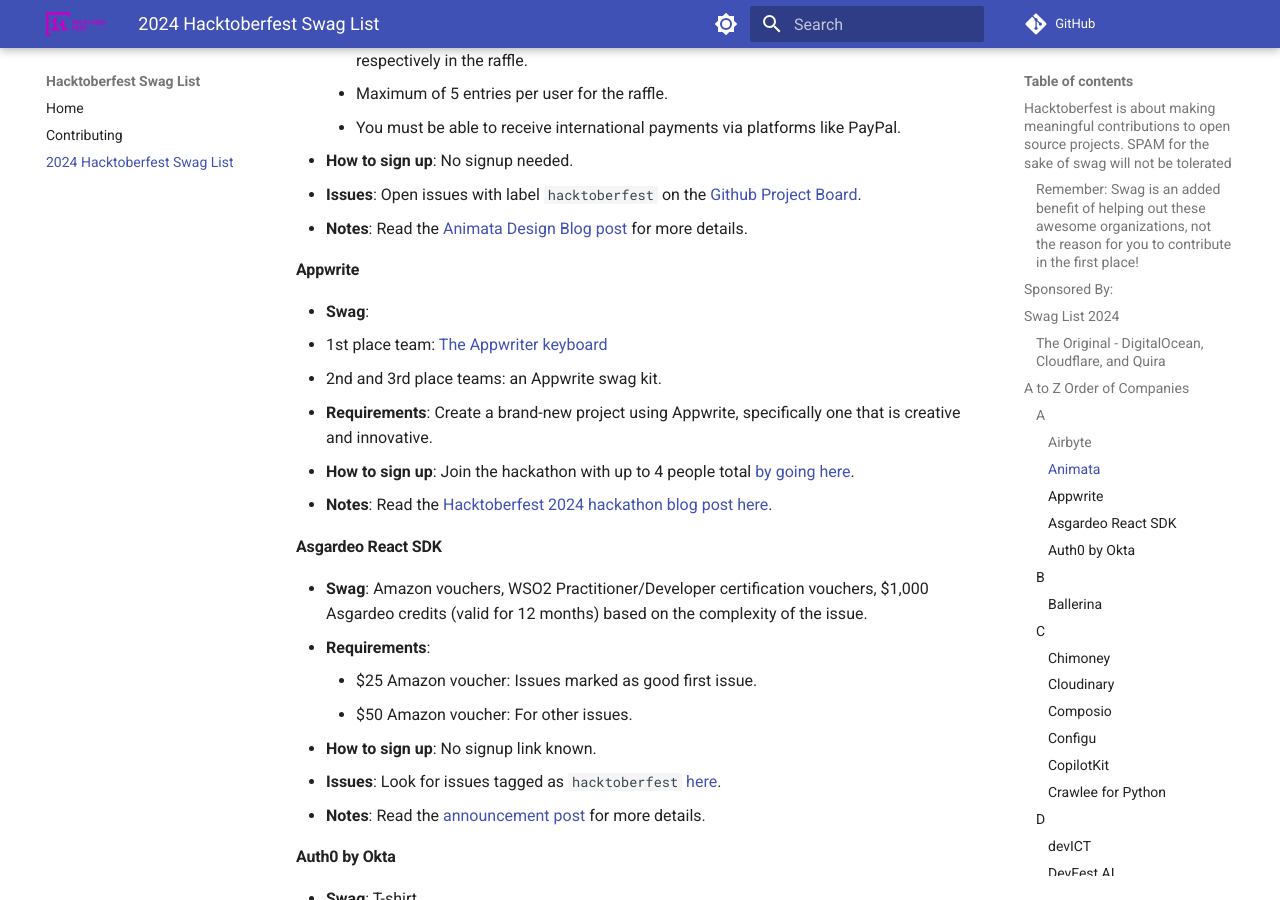
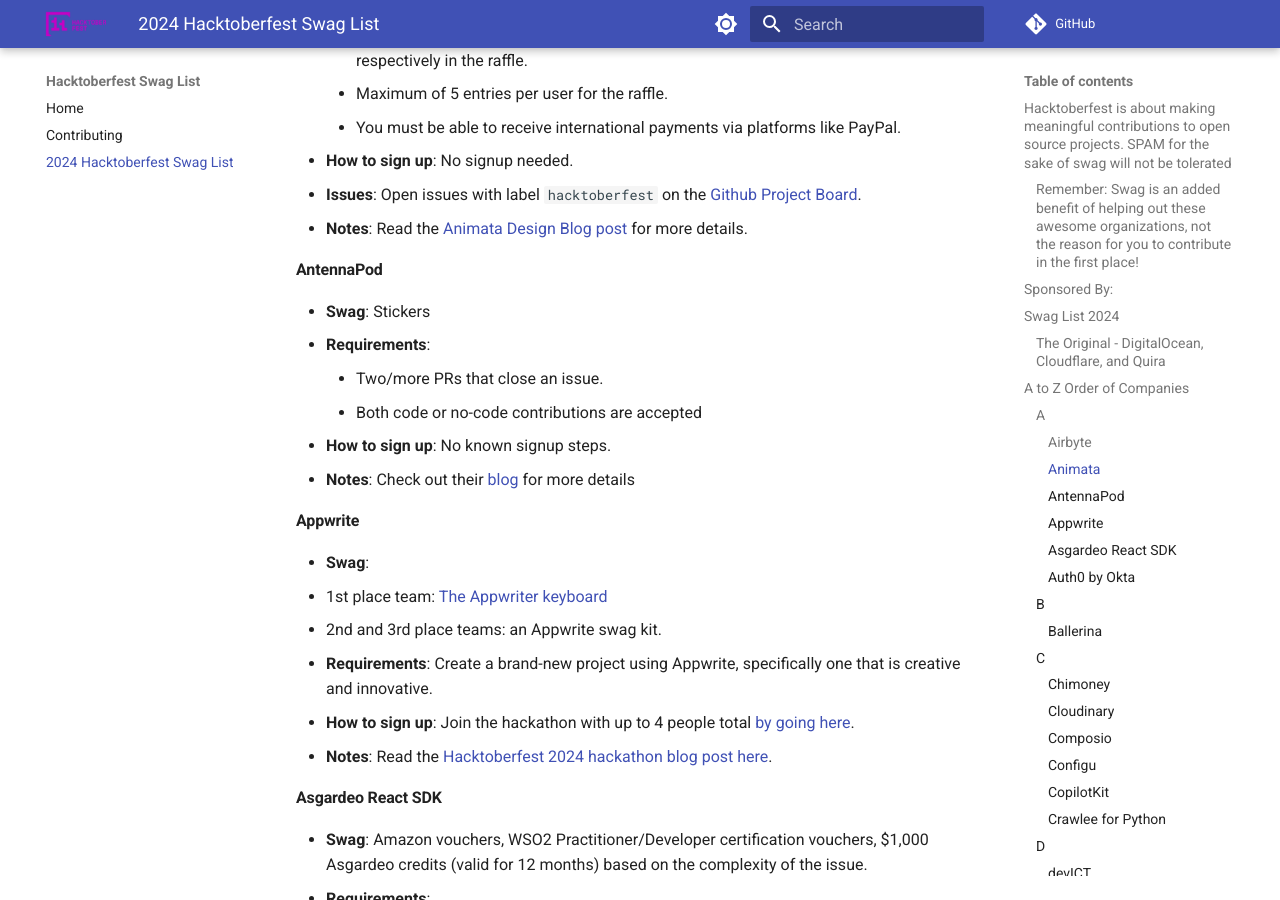
Before and after one commit to crweiner/hacktoberfest-swag-list, an MkDocs documentation site: the page built from docs/list.md, in a window 1280 px wide and 900 px high, scrolled down 2325 px. Built offline with MkDocs 1.6.1 and Material for MkDocs 9.7.7, drawn with Linux system fonts in a browser that asks for light colours; plug-ins that fetch from the network failed and are left out; comment, search, counter and statistics services are not loaded.

Commit message:
Fixed issue #957 - Added AntennaPod to list.md (#959)
* Added AntennaPod to list.md

* Corrected a formatting error for AntennaPod

* Make the bots happy

```diff
--- a/docs/list.md
+++ b/docs/list.md
@@ -67,6 +67,15 @@
 - **How to sign up**: No signup needed.
 - **Issues**: Open issues with label `hacktoberfest` on the [Github Project Board](https://github.com/orgs/codse/projects/37/views/2).
 - **Notes**: Read the [Animata Design Blog post](https://animata.design/blog/hacktoberfest-2024) for more details.
+
+#### **AntennaPod**
+
+- **Swag**: Stickers
+- **Requirements**:
+    - Two/more PRs that close an issue.
+    - Both code or no-code contributions are accepted
+- **How to sign up**: No known signup steps.
+- **Notes**: Check out their [blog](https://antennapod.org/blog/2024/10/hacktoberfest-2024) for more details
 
 #### **Appwrite**
 
```
